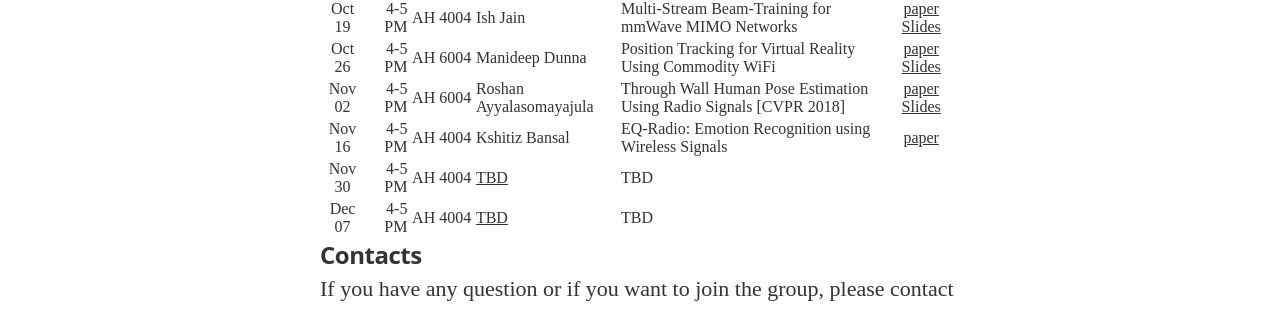
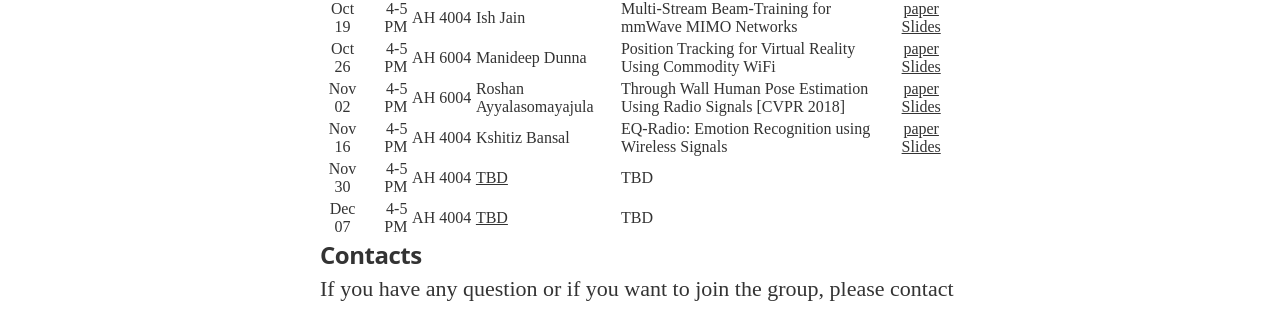
Before and after one commit to nrgucsd/nrgucsd.github.io, a Jekyll site: the page built from _posts/2018-09-01-Reading-Fall2018.markdown, in a window 1280 px wide and 900 px high, scrolled down 1959 px. Shown: the part 122-438 px from the top of the window. Built offline with Jekyll 4.4.1, drawn with Linux system fonts in a browser that asks for light colours; nearby versions of some CDN libraries; some web fonts are replaced.

Commit message:
Update 2018-09-01-Reading-Fall2018.markdown

```diff
--- a/_posts/2018-09-01-Reading-Fall2018.markdown
+++ b/_posts/2018-09-01-Reading-Fall2018.markdown
@@ -38,7 +38,7 @@ The schedule is as follows
 | Oct 19    | 4-5   PM   | AH 4004  | Ish Jain           | Multi-Stream Beam-Training for mmWave MIMO Networks    |  [paper][MUTE] [Slides][Ish]     |
 | Oct 26    | 4-5 PM     | AH 6004  | Manideep Dunna    | Position Tracking for Virtual Reality Using Commodity WiFi   |  [paper][paperMani]  [Slides][Mani]    |
 | Nov 02    | 4-5 PM     | AH 6004  | Roshan Ayyalasomayajula | Through Wall Human Pose Estimation Using Radio Signals [CVPR 2018]   |  [paper][PoseEst]  [Slides][Roshan]    |
-| Nov 16    | 4-5 PM     | AH 4004  | Kshitiz Bansal      | EQ-Radio: Emotion Recognition using Wireless Signals   | [paper][Kshitiz_p]       |
+| Nov 16    | 4-5 PM     | AH 4004  | Kshitiz Bansal      | EQ-Radio: Emotion Recognition using Wireless Signals   | [paper][Kshitiz_p] [Slides][Kshitiz]      |
 | Nov 30    | 4-5 PM     | AH 4004  | [TBD][GDrive]      | TBD    |        |
 | Dec 07    | 4-5 PM     | AH 4004  | [TBD][GDrive]      | TBD    |        |
 
```
Also changed, not shown: other parts of _posts/2018-09-01-Reading-Fall2018.markdown (+2 -0 lines).
